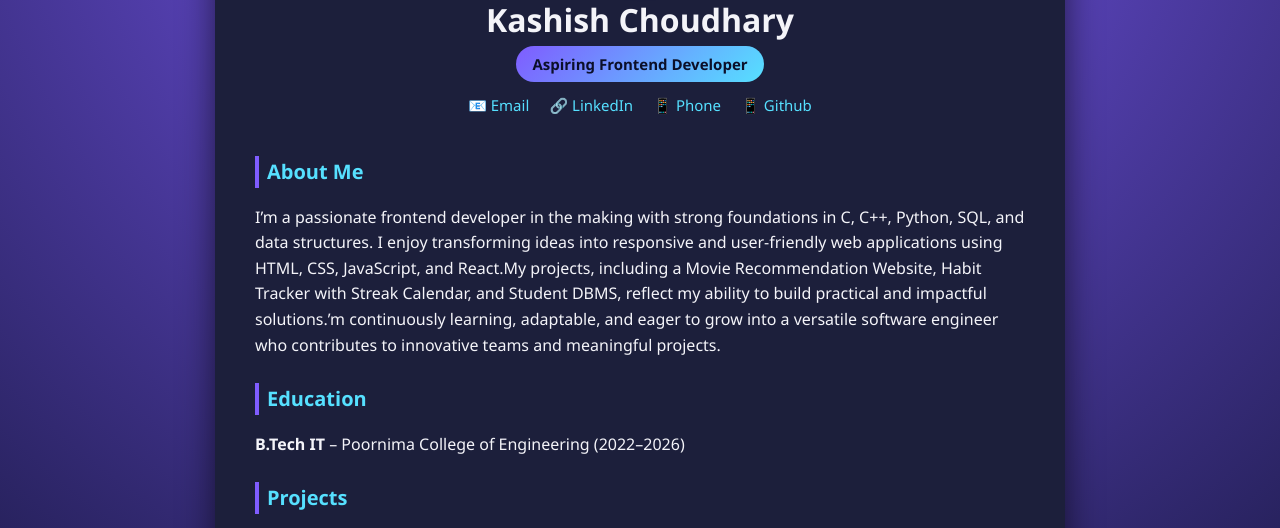
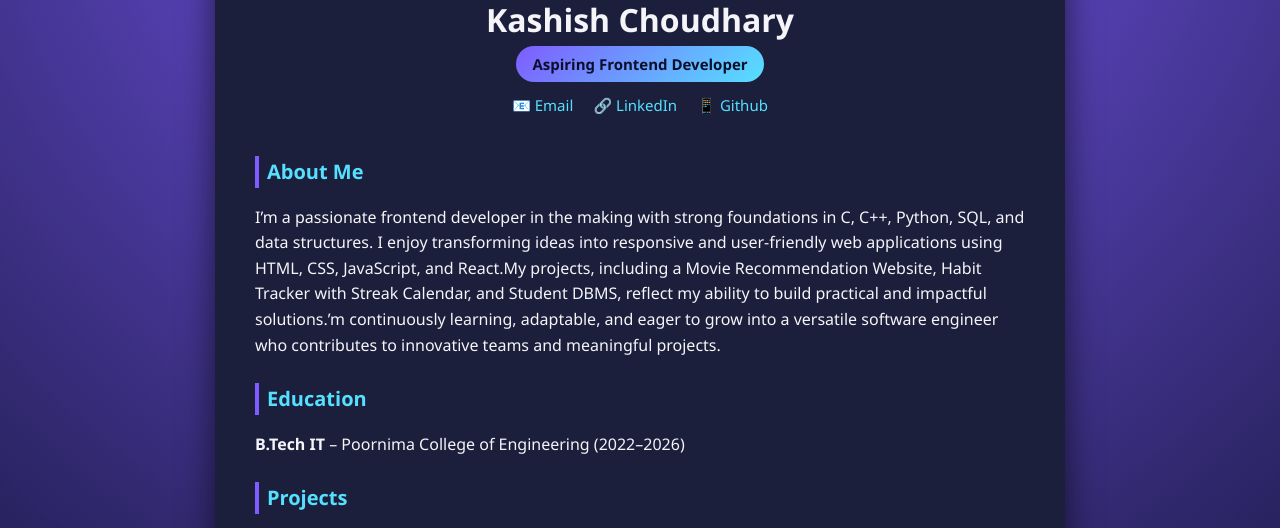
Before and after one commit to kashh26/My_Portfolio, a plain HTML site: page index.html in a window 1280 px wide. Shown: the part 232-760 px from the top of the page. Drawn offline with Linux system fonts and the light colour scheme; a script that the page names is missing.

Commit message:
Update index.html

```diff
--- a/index.html
+++ b/index.html
@@ -16,7 +16,6 @@
         <div class="contact-links">
           <a href="mailto:choudharykashish00@gmail.com">📧 Email</a>
           <a href="https://linkedin.com/in/kashish-choudhary-571722257" target="_blank">🔗 LinkedIn</a>
-          <a href="tel:+919664312636">📱 Phone</a>
           <a href="https://github.com/kashh26" target="_blank">📱 Github</a>
         </div>
       </div>
```
